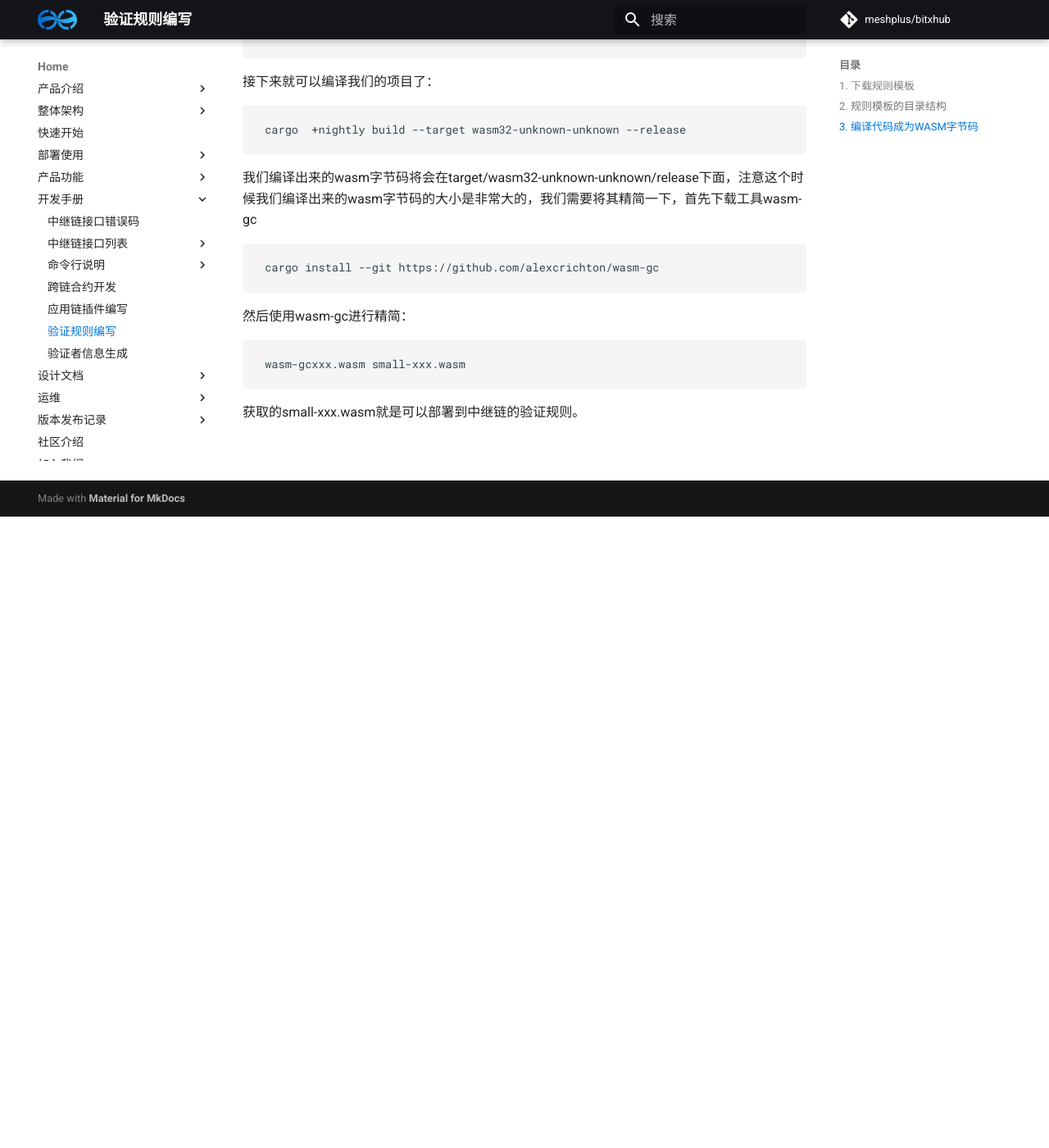
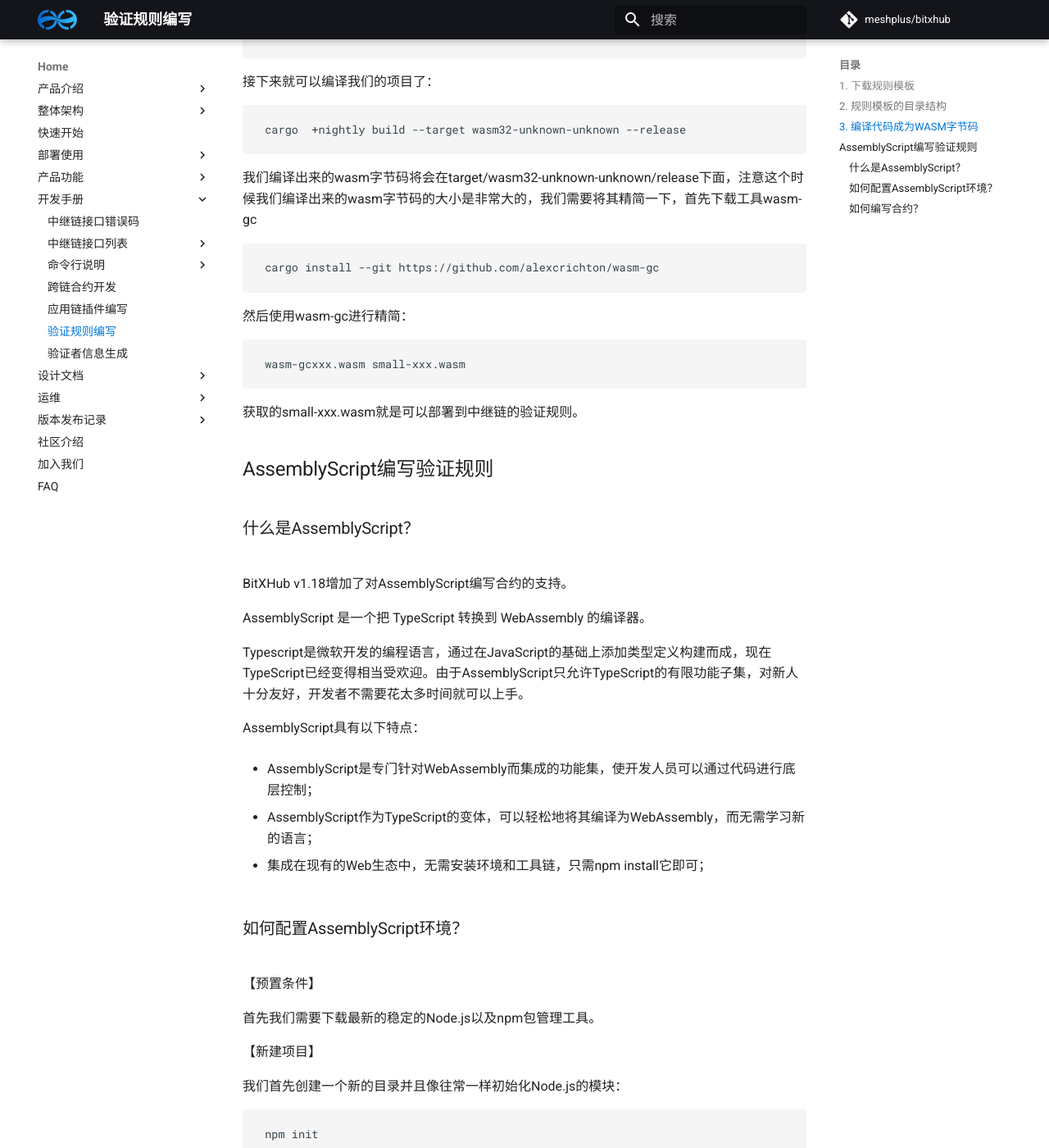
Before and after one commit to meshplus/bitxhub-docs, an MkDocs documentation site: the page built from docs/bitxhub/dev/rule.md, in a window 1280 px wide and 1400 px high, scrolled down 2324 px. Shown: the whole window at 82% size. Built offline with MkDocs 1.6.1 and Material for MkDocs 9.7.7, drawn with Linux system fonts in a browser that asks for light colours; comment, search, counter and statistics services are not loaded; the version menu is left out; before the commit the page ends 2954 px from its top, so only the background shows below that; some of the changed text lies outside the part shown.

Commit message:
feat: add doc for ve

````diff
--- a/docs/bitxhub/dev/rule.md
+++ b/docs/bitxhub/dev/rule.md
@@ -103,3 +103,107 @@ wasm-gcxxx.wasm small-xxx.wasm
 ```
 
 获取的small-xxx.wasm就是可以部署到中继链的验证规则。
+
+## AssemblyScript编写验证规则
+
+### 什么是AssemblyScript？
+
+BitXHub v1.18增加了对AssemblyScript编写合约的支持。
+
+AssemblyScript 是一个把 TypeScript 转换到 WebAssembly 的编译器。
+
+Typescript是微软开发的编程语言，通过在JavaScript的基础上添加类型定义构建而成，现在TypeScript已经变得相当受欢迎。由于AssemblyScript只允许TypeScript的有限功能子集，对新人十分友好，开发者不需要花太多时间就可以上手。
+
+AssemblyScript具有以下特点：
+
+- AssemblyScript是专门针对WebAssembly而集成的功能集，使开发人员可以通过代码进行底层控制；
+
+- AssemblyScript作为TypeScript的变体，可以轻松地将其编译为WebAssembly，而无需学习新的语言；
+
+- 集成在现有的Web生态中，无需安装环境和工具链，只需npm install它即可；
+
+### 如何配置AssemblyScript环境？
+
+【预置条件】
+
+首先我们需要下载最新的稳定的Node.js以及npm包管理工具。
+
+【新建项目】
+
+我们首先创建一个新的目录并且像往常一样初始化Node.js的模块：
+
+```bash
+npm init
+```
+然后我们需要安装AssemblyScript的编译器：
+
+```bash
+npm install --save-dev assemblyscript
+```
+当安装完成以后，编译器提供了非常便捷的方法来新建AssemblyScript项目：
+
+```bash
+npx asinit
+```
+【目录结构解析】
+
+在上述完成项目的构建以后，我们可以看到项目下会自动生成一些文件和文件夹，下面会对这些生成的目录结构进行一个解析：
+```bash
+./assembly
+  所有需要被编码成wasm的相关代码都需要放在该文件夹下。
+
+  ./assembly/tsconfig.json
+  TypeScript的配置文件，其中集成了一些推荐的AssemblyScript的配置。
+
+  ./assembly/index.ts
+  将被编译成wasm的入口文件
+
+  ./build
+  所有最终生成的wasm以及相关文件都会被存放在该目录下
+
+  ./build/.gitignore
+  Git配置文件
+
+  ./asconfig.json
+  配置文件，定义了release版本和Debug版本的相关配置
+
+  ./package.json
+  相关的包信息，同时提供了能够编译WebAssembly的命令
+
+  ./tests/index.js
+  项目测试的入口文件
+
+  ./index.html
+  能够加载模块的网页文件.
+```
+【编译项目】
+
+从上面的项目目录我们可以看到我们需要在assembly/index.ts中编写自己的wasm模块，在编写完模块之后，我们就可以将整个项目编译成wasm文件了：
+```bash
+npm run asbuild
+```
+生成的编译好的二进制文件将会被存放在build目录下，如果想要对整个模块进行测试，可以运行命令：
+```bash
+npm test
+```
+
+### 如何编写合约？
+前文我们介绍了「如何用AssemblyScript编写代码和编译生成wasm文件」，那么，如何利用wasm虚拟机将AssemblyScript结合到区块链体系里呢？
+
+首先要处理的是合约方法的生成，在AssemblyScript中，如果我们想要一个加法的合约方法，可以在AssemblyScript中添加如下代码：
+
+```javascript
+export function add(a: i32, b: i32): i32 {
+  return a + b;
+}
+```
+这样编译出的wasm文件就会直接提供add的方法让合约调用者调用来做加法。
+
+AssemblyScript也提供了wasi的接口，利用这个接口来给方法提供字符串或者字节数组的输入和输出。例如：我们可以直接通过操作虚拟机的内存给合约传递参数：
+
+```javascript
+export function allocate(size: usize): usize {
+  return heap.alloc(size);
+}
+```
+这段代码中我们就是向虚拟机堆上申请特定大小的内存空间，返回的是申请的内存的地址，可以在虚拟机外向这块内存输入上下文，从而达到输入输出字符串的目的。
````
